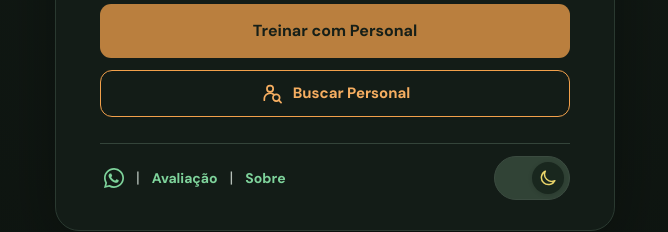
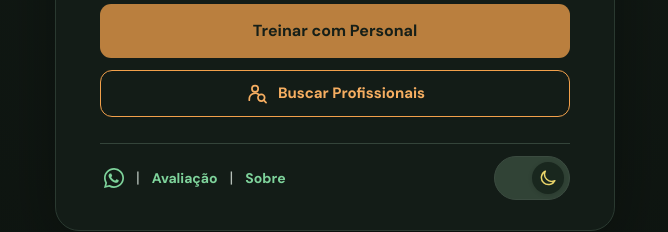
Before and after one commit to albertoapr/calculadoraimc, a Vue app: page / in a window 1280 px wide. Shown: the part 579-811 px from the top of the page, without its empty margins (305-973 px from the left). Built offline with nearby package versions, Linux system fonts and the light colour scheme; no server answers.

Commit message:
Renomeia botão Buscar Personal para Buscar Profissionais

```diff
--- a/src/App.vue
+++ b/src/App.vue
@@ -162,7 +162,7 @@ const {
           <circle cx="17" cy="16.5" r="3.5" />
           <path d="m19.5 19 2.5 2.5" />
         </svg>
-        Buscar Personal
+        Buscar Profissionais
       </button>
 
       <MyProfileView v-if="viewMode === 'my-profile'" />
```
